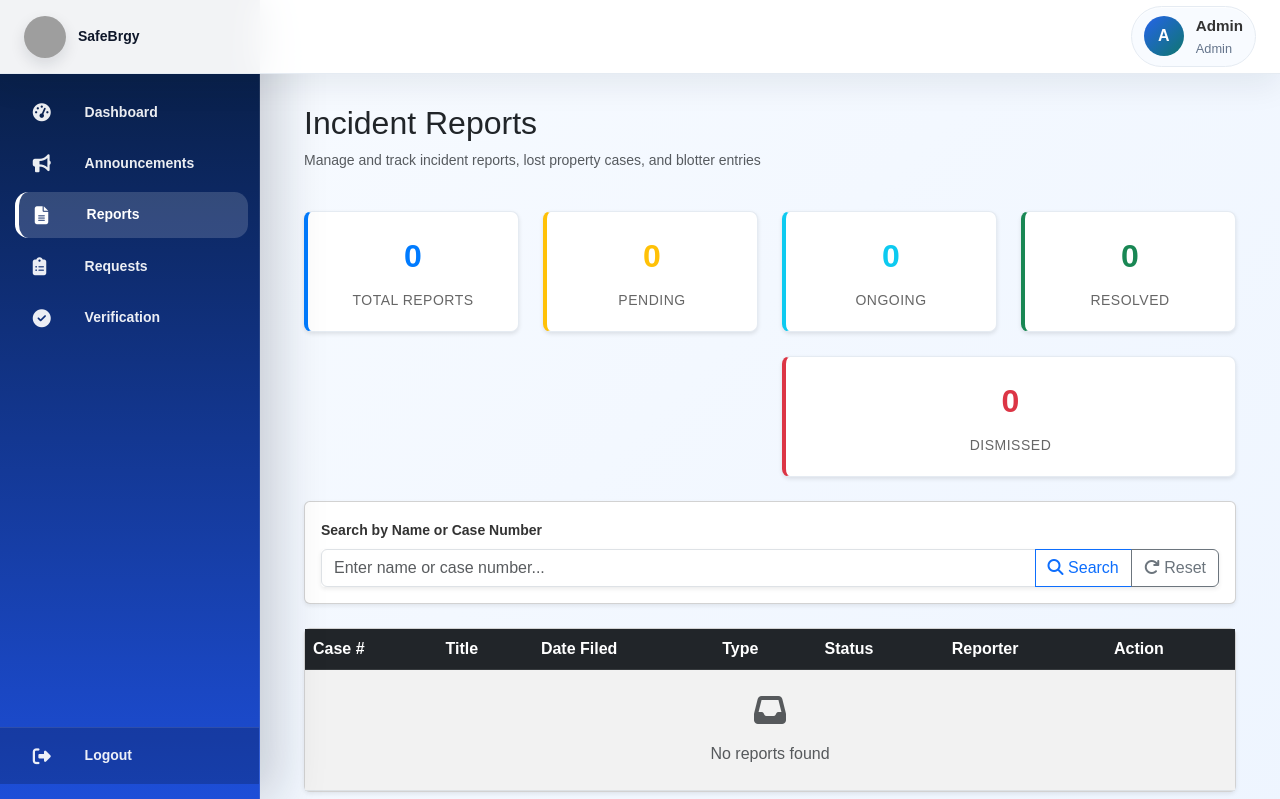
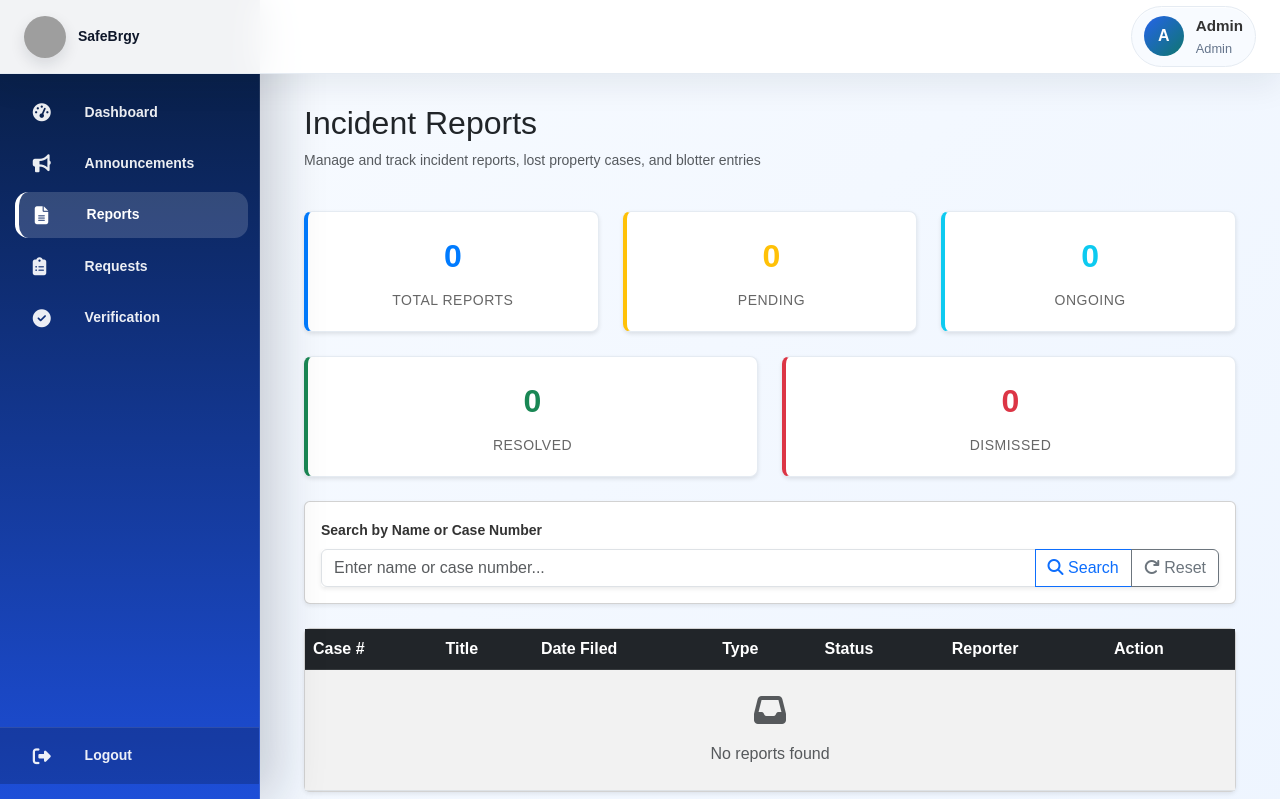
Before and after one commit to Christian-0777/safebrgy, a PHP site: page /admin/main-pages/reports.php in a window 1280 px wide. Shown: the top 799 px of the page. Run offline with PHP 8.4, Linux system fonts and the light colour scheme; the visitor is signed in with stand-in values (Sample User, id 1); data that the repository does not hold is empty; some libraries are stand-ins or nearby versions; grey boxes are pictures that could not be loaded.

Commit message:
Update 2.2.7.1.1

```diff
--- a/admin/main-pages/reports.php
+++ b/admin/main-pages/reports.php
@@ -180,34 +180,34 @@ $stats = $statsStmt->fetch();
 
       <!-- Statistics Cards -->
       <div class="row mb-4">
-        <div class="col-md-3">
+        <div class="col-md-4">
           <div class="stat-card">
             <div class="stat-value"><?php echo $stats['total'] ?? 0; ?></div>
             <div class="stat-label">Total Reports</div>
           </div>
         </div>
-        <div class="col-md-3">
+        <div class="col-md-4">
           <div class="stat-card stat-card-pending">
             <div class="stat-value"><?php echo $stats['pending'] ?? 0; ?></div>
             <div class="stat-label">Pending</div>
           </div>
         </div>
-        <div class="col-md-3">
+        <div class="col-md-4">
           <div class="stat-card stat-card-ongoing">
             <div class="stat-value"><?php echo $stats['ongoing'] ?? 0; ?></div>
             <div class="stat-label">Ongoing</div>
           </div>
         </div>
-        <div class="col-md-3">
+      </div>
+
+      <div class="row mb-4">
+        <div class="col-md-6">
           <div class="stat-card stat-card-resolved">
             <div class="stat-value"><?php echo $stats['resolved'] ?? 0; ?></div>
             <div class="stat-label">Resolved</div>
           </div>
         </div>
-      </div>
-
-      <div class="row mb-4">
-        <div class="col-md-6 offset-md-6">
+        <div class="col-md-6">
           <div class="stat-card stat-card-dismissed">
             <div class="stat-value"><?php echo $stats['dismissed'] ?? 0; ?></div>
             <div class="stat-label">Dismissed</div>
```
Also changed, not shown: README.md.
